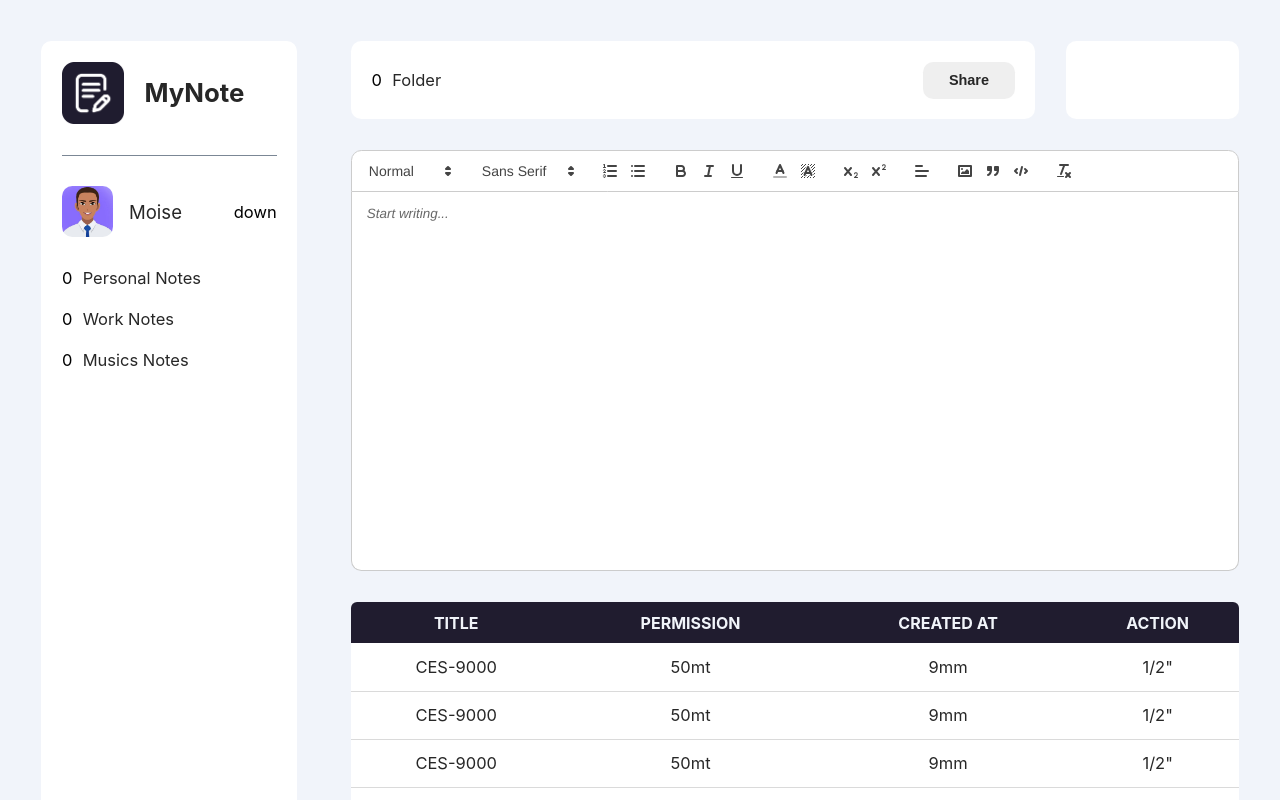
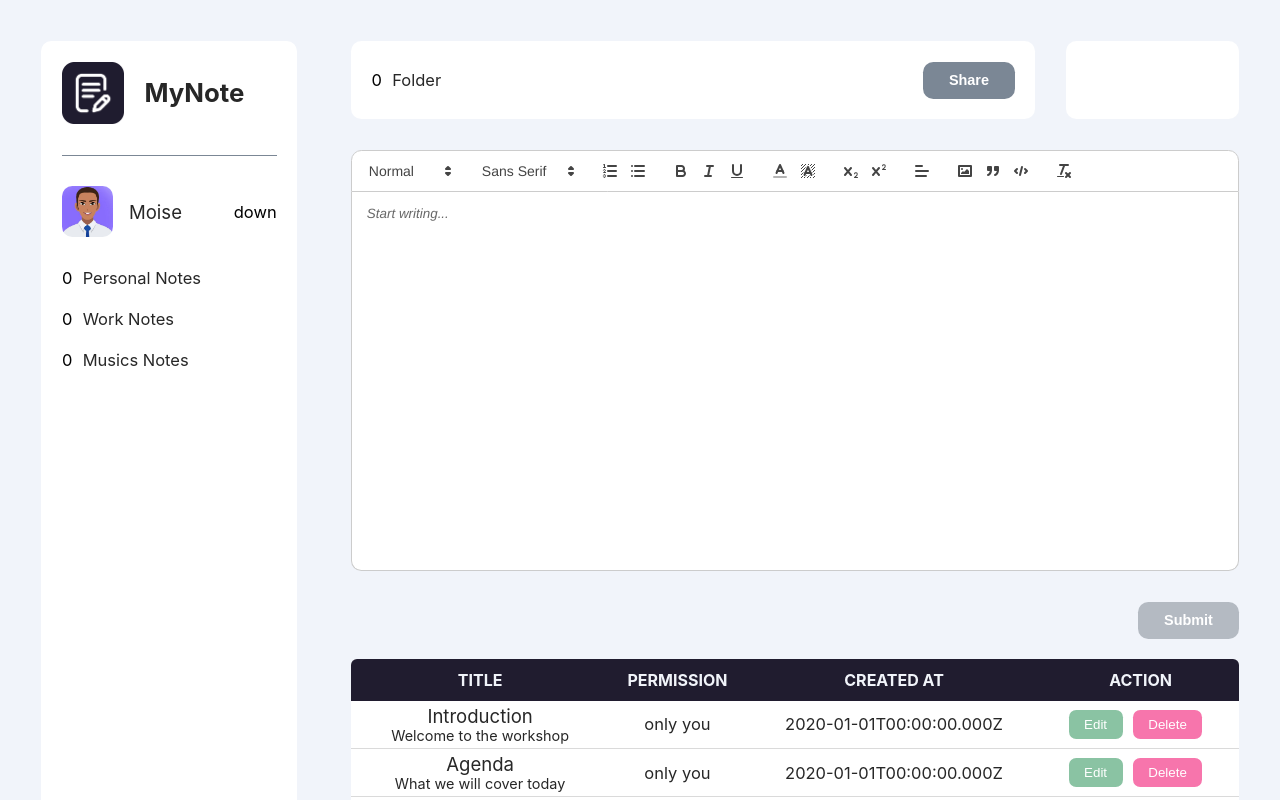
Before and after one commit to moise10r/my_agenda, a React (Create React App) app: page / in a window 1280 px wide. Shown: the top 800 px of the page. Built offline with nearby package versions, Linux system fonts and the light colour scheme.

Commit message:
Add the agenda object.

```diff
--- a/package.json
+++ b/package.json
@@ -18,6 +18,7 @@
     "react-scripts": "5.0.1",
     "sass": "^1.56.1",
     "typescript": "^4.9.3",
+    "uuid": "^9.0.0",
     "web-vitals": "^2.1.4"
   },
   "scripts": {
@@ -43,5 +44,8 @@
       "last 1 firefox version",
       "last 1 safari version"
     ]
+  },
+  "devDependencies": {
+    "@types/uuid": "^8.3.4"
   }
 }
--- a/src/assets/scss/_variable.scss
+++ b/src/assets/scss/_variable.scss
@@ -5,6 +5,7 @@ $darkbleu-bgcolor : #201c2f;
 $default-border-radius: 0.5rem;
 $light-bgcolor: #fff;
 $white-color: #fff;
+$primary-color: #8ac3a3;
 $default-transition: all 0.3s ease-in-out;
 
 
--- a/src/components/Table/Table.tsx
+++ b/src/components/Table/Table.tsx
@@ -1,5 +1,7 @@
 import React from 'react'
 import styles from './table.module.scss';
+import agendaList from '../../utils/agendaList';
+
 
 
 export default function Table() {
@@ -14,30 +16,26 @@ export default function Table() {
         </tr>
       </thead>
       <tbody className={styles.tableBody}>
-        <tr className={styles.tableRow}>
-          <td className={styles.tableData}>CES-9000</td>
-          <td className={styles.tableData}>50mt</td>
-          <td className={styles.tableData}>9mm</td>
-          <td className={styles.tableData}>1/2"</td>
-        </tr>
-           <tr className={styles.tableRow}>
-          <td className={styles.tableData}>CES-9000</td>
-          <td className={styles.tableData}>50mt</td>
-          <td className={styles.tableData}>9mm</td>
-          <td className={styles.tableData}>1/2"</td>
-        </tr>
-           <tr className={styles.tableRow}>
-          <td className={styles.tableData}>CES-9000</td>
-          <td className={styles.tableData}>50mt</td>
-          <td className={styles.tableData}>9mm</td>
-          <td className={styles.tableData}>1/2"</td>
-        </tr>
-           <tr className={styles.tableRow}>
-          <td className={styles.tableData}>CES-9000</td>
-          <td className={styles.tableData}>50mt</td>
-          <td className={styles.tableData}>9mm</td>
-          <td className={styles.tableData}>1/2"</td>
-        </tr>
+        {
+            agendaList.map((note)=>(
+                <tr className={styles.tableRow} key={note.id}>
+                <td className={styles.tableData}>
+                    <div className={styles.title}>
+                        <span>{note.title}</span>
+                        <span>{note.description}</span>
+                    </div>
+                </td>
+                <td className={styles.tableData}>{note.permissions}</td>
+                <td className={styles.tableData}>{note.createdAt}</td>
+                <td className={styles.tableData}>
+                  <div className={styles.controlBtns}>
+                      <button className={styles.editBtn}>Edit</button>
+                      <button className={styles.deleteBtn}>Delete</button>
+                  </div>
+                </td>
+              </tr>
+            ))
+        }
       </tbody>
     </table>
 
--- a/src/components/Table/table.module.scss
+++ b/src/components/Table/table.module.scss
@@ -89,3 +89,41 @@ $gl-xs: "screen and (max-width: 35.5em)"; // up to 568px
     }
   }
 }
+
+.controlBtns {
+  display: flex;
+  align-items: center;
+  justify-content: center;
+  .editBtn {
+    margin-right: 1rem;
+    padding: 0.7rem 1.5rem;
+    border-radius: 0.7rem;
+    background-color: $primary-color;
+    color: $white-color;
+    &:hover {
+      background-color: #7cb996;
+    }
+  }
+  .deleteBtn {
+    margin-right: 1rem;
+    padding: 0.7rem 1.5rem;
+    border-radius: 0.7rem;
+    background-color: #f775ac;
+    color: $white-color;
+    &:hover{
+    background-color: #f869a5;
+    }
+  }
+}
+
+.title {
+  display: flex;
+  flex-direction: column;
+  align-items: center;
+  span {
+    font-size: 1.4rem;
+  }
+  span:first-child {
+    font-size: 1.8rem;
+  }
+}
--- a/src/components/TopBar/topbar.module.scss
+++ b/src/components/TopBar/topbar.module.scss
@@ -21,6 +21,9 @@
                 font-size: 1.6rem;
             }
         }
+        .sharedMyNote {
+
+        }
     }
     .leftContainer {
         width: 20%;
--- a/src/components/common/Editor/index.tsx
+++ b/src/components/common/Editor/index.tsx
@@ -28,7 +28,10 @@ const Editor = (props: EditorProps) => {
     if (quill == null) return;
 
     const handler = (delta: any, oldDelta: any, source: any) => {
+      console.log('delta', delta, oldDelta, source);
+
       if (source !== 'user') return;
+
       onChange?.(quill.root.innerHTML);
     };
 
--- a/src/components/common/baseBtn/BaseBtn.module.scss
+++ b/src/components/common/baseBtn/BaseBtn.module.scss
@@ -8,8 +8,18 @@
     border-radius: 1rem;
     font-weight: 600;
     box-shadow: none;
+    cursor: pointer;
+    background-color: $black-bgcolor;
+    color: $white-color;
 
     &:hover {
         box-shadow: none;
+        cursor: pointer;
+    }
+
+    &:disabled{
+        cursor: not-allowed;
+        background-color: lighten($black-bgcolor,20);
+        color: $white-color;
     }
 }
--- a/src/pages/Home/Home.module.scss
+++ b/src/pages/Home/Home.module.scss
@@ -19,3 +19,12 @@
     flex: 1;
     margin-left: 30rem;
 }
+
+.editForm {
+    display: flex;
+    flex-direction: column;
+    margin-bottom: 2rem;
+    .btnWrapper {
+        align-self: flex-end;
+    }
+}
--- a/src/pages/Home/Home.tsx
+++ b/src/pages/Home/Home.tsx
@@ -4,12 +4,27 @@ import Sidebar from '../../components/sideBar/sidebar';
 import Topbar from '../../components/TopBar/topbar';
 import Editor from '../../components/common/Editor';
 import Table from '../../components/Table/Table';
+import BaseButton from '../../components/common/baseBtn/BaseBtn';
+
+const htmlRegexG = /<(?:"[^"]*"['"]*|'[^']*'['"]*|[^'">])+>/g;
 
 export default function Home() {
-  const [text, setText] = React.useState('');
-  const handleChange = (value: string) => {
-    console.log(value);
-    setText(value);
+
+  const [description, setDescription] = React.useState('');
+  const [title, setTitle] = React.useState('');
+  const handleChange = (content:any) => {
+    const newContent = `${content}`
+    const titleContent = newContent.slice(newContent.indexOf('<p>') + 3, newContent.indexOf('</p>'));
+    setDescription(content);
+    setTitle(titleContent)
+  }
+
+  // create handleSubmit with the event and the value of the text
+  const handleSubmit = (e:React.MouseEvent<HTMLButtonElement>) => {
+    e.preventDefault()
+    console.log('submit');
+
+
   }
   return (
     <div className={styles.homeMainContainer}>
@@ -21,7 +36,13 @@ export default function Home() {
             <Topbar/>
           </div>
           <div className={styles.editor}>
-          <Editor onChange={handleChange} value={text} />
+            <form action="" className={styles.editForm}>
+              <Editor onChange={handleChange} value={description} />
+              <div className={styles.btnWrapper}>
+                <BaseButton name={'Submit'} disabled={description === ''} onClick={handleSubmit} />
+              </div>
+            </form>
+
           </div>
           <div className={styles.table}>
             <Table/>
--- /dev/null
+++ b/src/utils/agendaList.ts
@@ -0,0 +1,46 @@
+const agendaList = [
+    {
+        id: '1',
+        title: 'Introduction',
+        permissions: 'only you',
+        description: 'Welcome to the workshop',
+        createdAt: '2020-01-01T00:00:00.000Z'
+    },
+    {
+        id: '2',
+        title: 'Agenda',
+        permissions: 'only you',
+        description: 'What we will cover today',
+        createdAt: '2020-01-01T00:00:00.000Z'
+    },
+    {
+        id: '3',
+        title: 'Demo',
+        permissions: 'only you',
+        description: 'How to build a GraphQL API',
+        createdAt: '2020-01-01T00:00:00.000Z'
+    },
+    {
+        id: '4',
+        title: 'Q&A',
+        permissions: 'only you',
+        description: 'Ask us anything',
+        createdAt: '2020-01-01T00:00:00.000Z'
+    },
+    {
+        id: '5',
+        title: 'Wrap up',
+        permissions: 'only you',
+        description: 'Thank you for coming',
+        createdAt: '2020-01-01T00:00:00.000Z'
+    },
+    {
+        id: '6',
+        title: 'Next steps',
+        permissions: 'only you',
+        description: 'Where to go from here',
+        createdAt: '2020-01-01T00:00:00.000Z'
+    }
+]
+
+export default agendaList
```
Also changed, not shown: src/utils/agenda.ts (+16 -39 lines), 1 other file (tests, documents, lock files or other folders).
